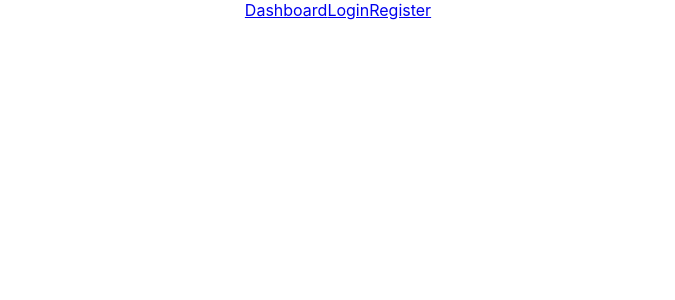
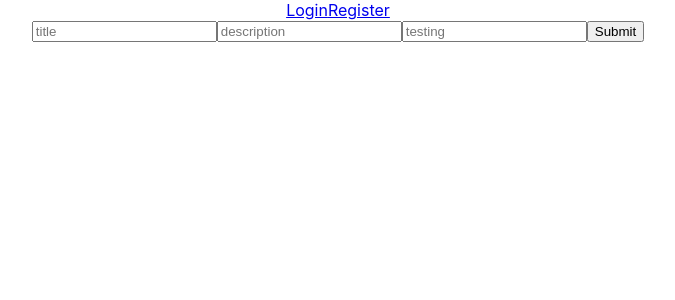
Before and after one commit to BW-Pintereach2-7-27-20/front-end, a React (Create React App) app in the folder pintereach/: page /new-board in a window 1280 px wide. Shown: the top 300 px of the page, without its empty margins (302-977 px from the left). Built offline with nearby package versions, Linux system fonts and the light colour scheme.

Commit message:
finish log in and register functionality

```diff
--- a/pintereach/src/App.js
+++ b/pintereach/src/App.js
@@ -6,15 +6,21 @@ import Dashboard from './components/Dashboard';
 import Login from './components/Login';
 import Register from './components/Register';
 import PrivateRoute from './components/PrivateRoute';
+import NewBoard from './components/NewBoard.js';
 
 const App = () => {
   return (
     <Router>
       <div className='App'>
         <div className='nav'>
-          <Link to='/dashboard'>Dashboard</Link>
-          <Link to='/login'>Login</Link>
-          <Link to='/register'>Register</Link>
+          {localStorage.getItem('token') ? (
+            <Link to='/dashboard'>Dashboard</Link>
+          ) : (
+            <>
+              <Link to='/login'>Login</Link>
+              <Link to='/register'>Register</Link>
+            </>
+          )}
         </div>
 
         <Switch>
@@ -23,6 +29,7 @@ const App = () => {
             path='/dashboard'
             component={Dashboard}
           ></PrivateRoute>
+          <Route exact path='/new-board' component={NewBoard} />
           <Route exact path='/register' component={Register} />
           <Route exact path='/login' component={Login} />
         </Switch>
--- a/pintereach/src/components/Login.js
+++ b/pintereach/src/components/Login.js
@@ -19,13 +19,15 @@ const Login = (props) => {
     axiosWithAuth()
       .post('/login', inputValue)
       .then((res) => {
-        localStorage.setItem('token', res.data.payload);
+        console.log(res);
+        localStorage.setItem('token', res.data.token);
         props.history.push('/dashboard');
       });
   };
 
   return (
     <>
+      {localStorage.getItem('token') && props.history.push('/dashboard')}
       <h2>Login here</h2>
       <form onSubmit={onSubmit}>
         <label htmlFor='username'>Username</label>
--- /dev/null
+++ b/pintereach/src/components/NewBoard.js
@@ -0,0 +1,17 @@
+import React from 'react';
+
+const NewBoard = () => {
+  return (
+    <div>
+      <form>
+        <input type='text' placeholder='title' />
+        <input type='text' placeholder='description' />
+        <input type='text' placeholder='testing' />
+
+        <button>Submit</button>
+      </form>
+    </div>
+  );
+};
+
+export default NewBoard;
--- a/pintereach/src/components/Register.js
+++ b/pintereach/src/components/Register.js
@@ -19,14 +19,14 @@ const Register = (props) => {
     axiosWithAuth()
       .post('/register', inputValue)
       .then((res) => {
-        console.log(res);
-        localStorage.setItem('token', res.data.payload);
-        props.history.push('/dashboard');
+        props.history.push('/login');
       });
   };
 
   return (
     <>
+      {localStorage.getItem('token') && props.history.push('/dashboard')}
+
       <h2>Register here</h2>
       <form onSubmit={onSubmit}>
         <label htmlFor='username'>Username</label>
```
